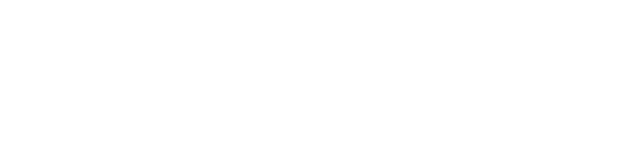
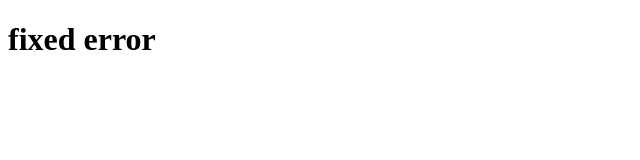
Before and after one commit to siddhantkale/git_practice, a plain HTML site: page index.html in a window 1280 px wide. Shown: the whole page, without its empty margins (0-640 px from the left). Drawn offline with Linux system fonts and the light colour scheme.

Commit message:
fixed big error

```diff
--- a/index.html
+++ b/index.html
@@ -6,6 +6,6 @@
     <title>Siddhant's Chess Game</title>
 </head>
 <body>
-
+    <h1>fixed error</h1>
 </body>
 </html>
```
